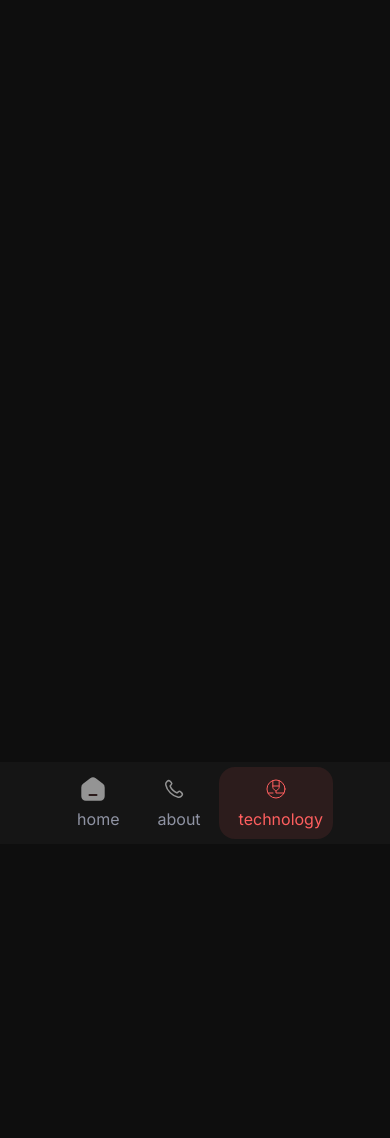
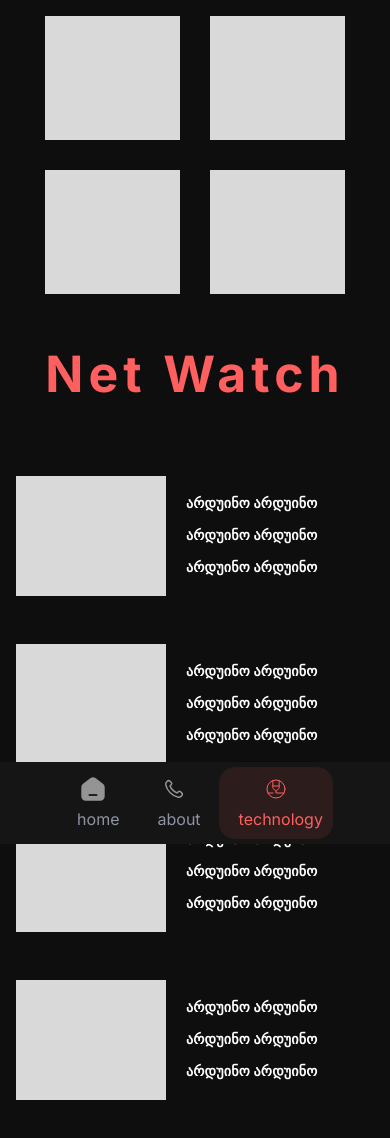
Before and after one commit to RaindiMGE/AxaliProeqcti, a Next.js app: page /technologyPage in a window 390 px wide. Shown: the top 1138 px of the page. Before the commit the page ends 844 px from the top, so only its background shows below. Built offline with nearby package versions, Linux system fonts and the light colour scheme.

Commit message:
feat: Create Technology Page

```diff
--- a/app/technologyPage/page.module.scss
+++ b/app/technologyPage/page.module.scss
@@ -0,0 +1,139 @@
+.container {
+    display: flex;
+    flex-direction: column;
+    padding: 24px;
+    gap: 50px;
+
+    .boxesWrapper {
+        display: flex;
+        align-items: center;
+        justify-content: space-between;
+        flex-wrap: wrap;
+        gap: 30px;
+        width: 100%;
+
+        .grayBox {
+            width: 200px;
+            height: 182px;
+            background: #D9D9D9;
+            flex-shrink: 0;
+        }
+    }
+
+    .descriptionContainer {
+        display: flex;
+        flex-direction: column;
+        justify-content: center;
+        align-items: center;
+        gap: 72px;
+
+        .vidoeContainer {
+            display: flex;
+            flex-direction: column;
+            align-items: center;
+            gap: 16px;
+            width: 100%;
+
+            h1 {
+                color: var(--PrimaryCollor, #FF5F5F);
+                font-family: Inter;
+                font-size: 104px;
+                font-style: normal;
+                font-weight: 700;
+            }
+
+            .videoBox {
+                width: 100%;
+                height: 300px;
+                background-color: #D9D9D9;
+            }
+        }
+
+        .infoBoxes {
+            display: flex;
+            justify-content: space-between;
+            padding: 0 48px;
+            width: 100%;
+            align-items: center;
+            flex-wrap: wrap;
+            gap: 48px;
+
+            .infoBox {
+                display: flex;
+                align-items: center;
+                gap: 20px;
+
+                .technologyBox {
+                    background-color: #D9D9D9;
+                    width: 192px;
+                    height: 156px;
+                    flex-shrink: 0;
+                }
+
+                .technologyDescription {
+                    color: #FFF;
+                    font-family: Inter;
+                    font-size: 18px;
+                    font-style: normal;
+                    font-weight: 700;
+                    line-height: 32px;
+                    letter-spacing: 0.18px;
+                }
+            }
+        }
+    }
+
+    @media (max-width: 768px) {
+        padding: 16px 16px 100px 16px;
+
+        .boxesWrapper {
+            justify-content: center;
+
+            .grayBox {
+                width: 135px;
+                height: 124px;
+            }
+        }
+
+        .descriptionContainer {
+
+            .vidoeContainer {
+
+                h1 {
+                    color: var(--PrimaryCollor, #FF5F5F);
+                    font-family: Inter;
+                    font-size: 50px;
+                    font-style: normal;
+                    font-weight: 700;
+                    letter-spacing: 5px;
+                }
+
+                .videoBox {
+                    display: none;
+                }
+            }
+
+            .infoBoxes {
+                padding: 0;
+
+                .infoBox {
+
+                    .technologyBox {
+                        width: 150px;
+                        height: 120px;
+                    }
+
+                    .technologyDescription {
+                        color: #FFF;
+                            font-family: "Palanquin Dark";
+                            font-size: 14px;
+                            font-style: normal;
+                            font-weight: 700;
+                            line-height: 32px;
+                            letter-spacing: 0.18px;
+                    }
+                }
+            }
+        }
+    }
+}
--- a/app/technologyPage/page.tsx
+++ b/app/technologyPage/page.tsx
@@ -1,9 +1,67 @@
 'use client'
 
+import Image from 'next/image';
 import styles from './page.module.scss';
 
 const TechnologyPage = () => {
-    return <div></div>
+    return <div className={styles.container}>
+        <div className={styles.boxesWrapper}>
+            <div className={styles.grayBox}></div>
+            <div className={styles.grayBox}></div>
+            <div className={styles.grayBox}></div>
+            <div className={styles.grayBox}></div>
+        </div>
+        <div className={styles.descriptionContainer}>
+            <div className={styles.vidoeContainer}>
+                <h1>Net Watch</h1>
+                <div className={styles.videoBox}>
+                    {/* <Image /> */}
+                </div>
+            </div>
+            <div className={styles.infoBoxes}>
+                <div className={styles.infoBox}>
+                    <div className={styles.technologyBox}>
+                        {/* <Image /> */}
+                    </div>
+                    <div className={styles.technologyDescription}>
+                        არდუინო არდუინო <br />
+                        არდუინო არდუინო <br />
+                        არდუინო არდუინო <br />
+                    </div>
+                </div>
+                <div className={styles.infoBox}>
+                    <div className={styles.technologyBox}>
+                        {/* <Image /> */}
+                    </div>
+                    <div className={styles.technologyDescription}>
+                        არდუინო არდუინო <br />
+                        არდუინო არდუინო <br />
+                        არდუინო არდუინო <br />
+                    </div>
+                </div>
+                <div className={styles.infoBox}>
+                    <div className={styles.technologyBox}>
+                        {/* <Image /> */}
+                    </div>
+                    <div className={styles.technologyDescription}>
+                        არდუინო არდუინო <br />
+                        არდუინო არდუინო <br />
+                        არდუინო არდუინო <br />
+                    </div>
+                </div>
+                <div className={styles.infoBox}>
+                    <div className={styles.technologyBox}>
+                        {/* <Image /> */}
+                    </div>
+                    <div className={styles.technologyDescription}>
+                        არდუინო არდუინო <br />
+                        არდუინო არდუინო <br />
+                        არდუინო არდუინო <br />
+                    </div>
+                </div>
+            </div>
+        </div>
+    </div>
 }
 
 export default TechnologyPage;
```
